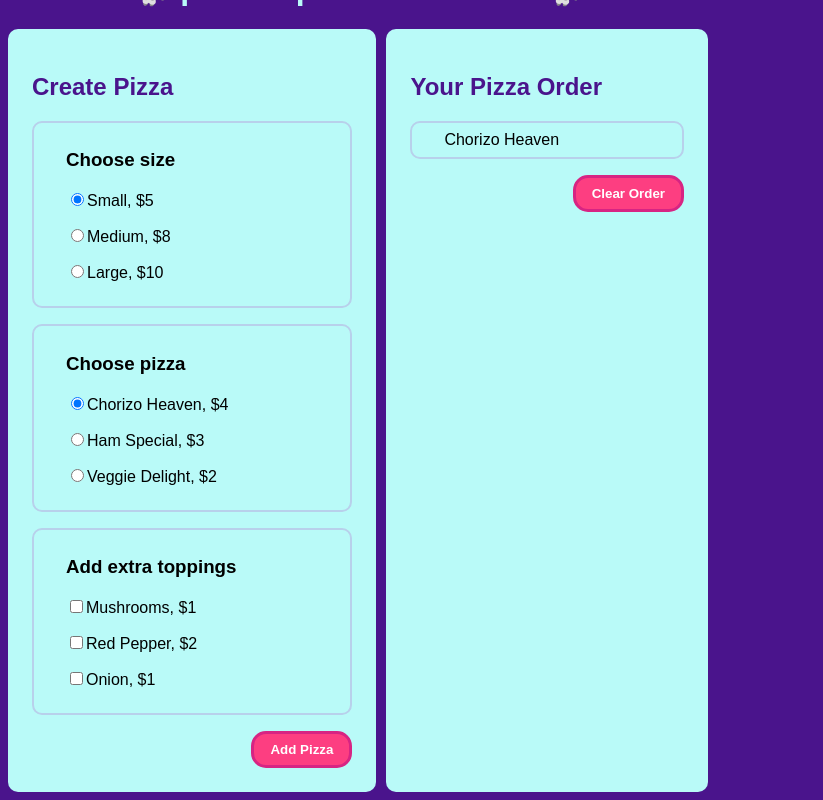
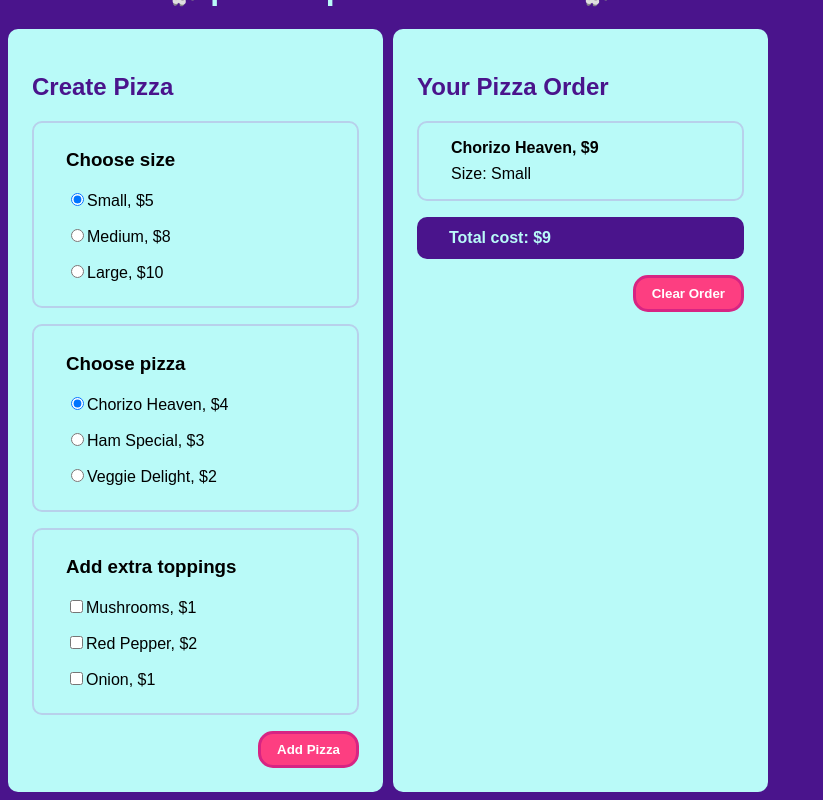
Before and after one commit to niklas-mardby/poodle-pizza-calculator, a React (Vite) app: page / in a window 1280 px wide. Both pictures are taken after a click on the button "Add Pizza". Shown: the part 52-852 px from the top of the page, without its empty margins (0-823 px from the left). Built offline with nearby package versions, Linux system fonts and the light colour scheme.

Commit message:
Finish first version of PizzzaOrder

```diff
--- a/src/App.scss
+++ b/src/App.scss
@@ -8,7 +8,7 @@ body {
 
 .App {
 	color: $celeste;
-	max-width: 700px;
+	max-width: 760px;
 
 	h1 {
 		text-align: center;
--- a/src/components/CreatePizza/CreatePizza.scss
+++ b/src/components/CreatePizza/CreatePizza.scss
@@ -6,6 +6,7 @@
 	padding: 1.5rem;
 	border-radius: 10px;
 	flex-grow: 1;
+	width: 50%;
 }
 
 .MenuBox {
--- a/src/components/CreatePizza/CreatePizza.tsx
+++ b/src/components/CreatePizza/CreatePizza.tsx
@@ -86,7 +86,6 @@ const CreatePizza = () => {
 							extraToppings: chosenToppings,
 						} as Pizza,
 					} as Action);
-					console.log("add?", chosenPizza, chosenSize, chosenToppings);
 				}}
 			>
 				Add Pizza
--- a/src/components/PizzaOrder/PizzaOrder.scss
+++ b/src/components/PizzaOrder/PizzaOrder.scss
@@ -6,6 +6,7 @@
 	padding: 1.5rem;
 	border-radius: 10px;
 	flex-grow: 1;
+	width: 50%;
 }
 
 .PizzaCard {
@@ -13,4 +14,18 @@
 	border-radius: 10px;
 	border: 2px solid $columbia-blue;
 	margin: 1rem 0;
+
+	h4,
+	p {
+		margin: 0.5rem 0;
+	}
 }
+
+.TotalCostCard {
+	padding: 0.75rem 2rem;
+	border-radius: 10px;
+	background-color: $indigo;
+	color: $celeste;
+	margin: 1rem 0;
+	font-weight: 600;
+}
--- a/src/components/PizzaOrder/PizzaOrder.tsx
+++ b/src/components/PizzaOrder/PizzaOrder.tsx
@@ -2,7 +2,7 @@ import { useContext } from "react";
 import Button from "../Button/Button";
 import "./PizzaOrder.scss";
 import { GlobalStateContext } from "../../state/GlobalStateContext";
-import { Action, Pizza } from "../../types/types";
+import { Action, GlobalState, Pizza } from "../../types/types";
 
 const PizzaOrder = () => {
 	const { state, dispatch } = useContext(GlobalStateContext);
@@ -11,7 +11,7 @@ const PizzaOrder = () => {
 		<section className="PizzaOrder">
 			<h2>Your Pizza Order</h2>
 			{state.pizzaOrder.length > 0 ? (
-				<div>
+				<>
 					{state.pizzaOrder.map((pizza, index) => {
 						return (
 							<PizzaCard
@@ -20,26 +20,74 @@ const PizzaOrder = () => {
 							/>
 						);
 					})}
-				</div>
+					<TotalCostCard order={state.pizzaOrder} />
+					<Button
+						handleClick={() => {
+							dispatch({ type: "CLEAR_ORDER" } as Action);
+						}}
+					>
+						Clear Order
+					</Button>
+				</>
 			) : (
 				<div>Please add a pizza!</div>
 			)}
-			<Button
-				handleClick={() => {
-					dispatch({ type: "CLEAR_ORDER" } as Action);
-				}}
-			>
-				Clear Order
-			</Button>
 		</section>
 	);
 };
 
 export default PizzaOrder;
 
+const totalPizzaCost = (pizza: Pizza): number => {
+	let cost = 0;
+	cost += pizza.pizzaMenuOption.cost + pizza.size.cost;
+	if (pizza.extraToppings.length > 0) {
+		cost += pizza.extraToppings.reduce((totalToppingCost, topping) => {
+			return totalToppingCost + topping.cost;
+		}, 0);
+	}
+	return cost;
+};
+const calculateTotalCost = (order: Pizza[]): number => {
+	if (order.length === 0) return 0;
+
+	return order.reduce((total, pizza) => {
+		return total + totalPizzaCost(pizza);
+	}, 0);
+};
+
 type PizzaCardProp = {
 	pizza: Pizza;
 };
 const PizzaCard = ({ pizza }: PizzaCardProp) => {
-	return <div className="PizzaCard">{pizza.pizzaMenuOption.name}</div>;
+	return (
+		<div className="PizzaCard">
+			<h4>
+				{pizza.pizzaMenuOption.name}, ${totalPizzaCost(pizza)}
+			</h4>
+			<p>Size: {pizza.size.name}</p>
+			{pizza.extraToppings.length > 0 && (
+				<p>
+					Extra:{" "}
+					{pizza.extraToppings.reduce((outputString, topping) => {
+						if (pizza.extraToppings.indexOf(topping) === 0) {
+							return topping.name;
+						}
+						return outputString + ", " + topping.name;
+					}, "")}
+				</p>
+			)}
+		</div>
+	);
 };
+
+type TotalCostCardProp = {
+	order: Pizza[];
+};
+const TotalCostCard = ({ order }: TotalCostCardProp) => {
+	return (
+		<div className="TotalCostCard">
+			Total cost: ${calculateTotalCost(order)}
+		</div>
+	);
+};
```
